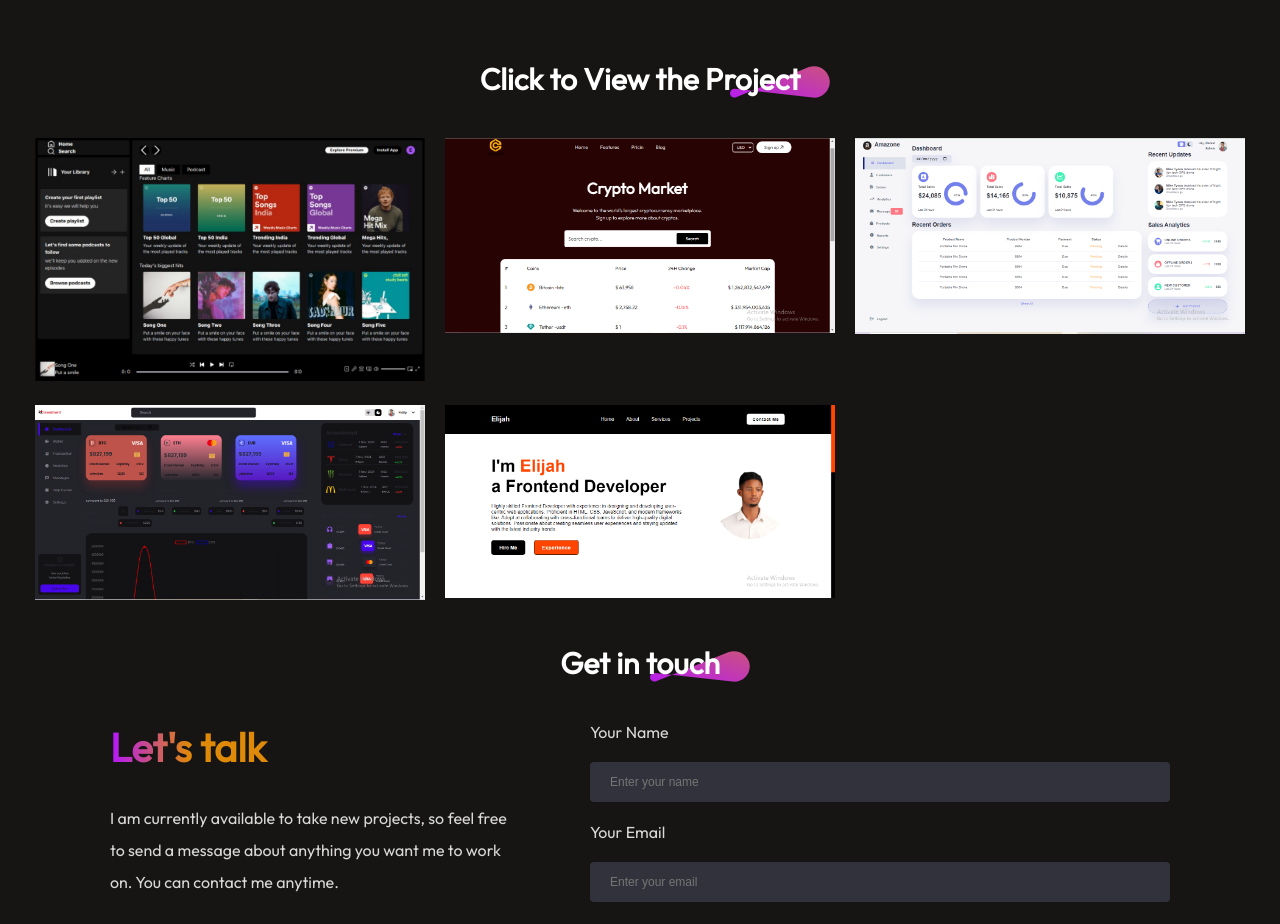
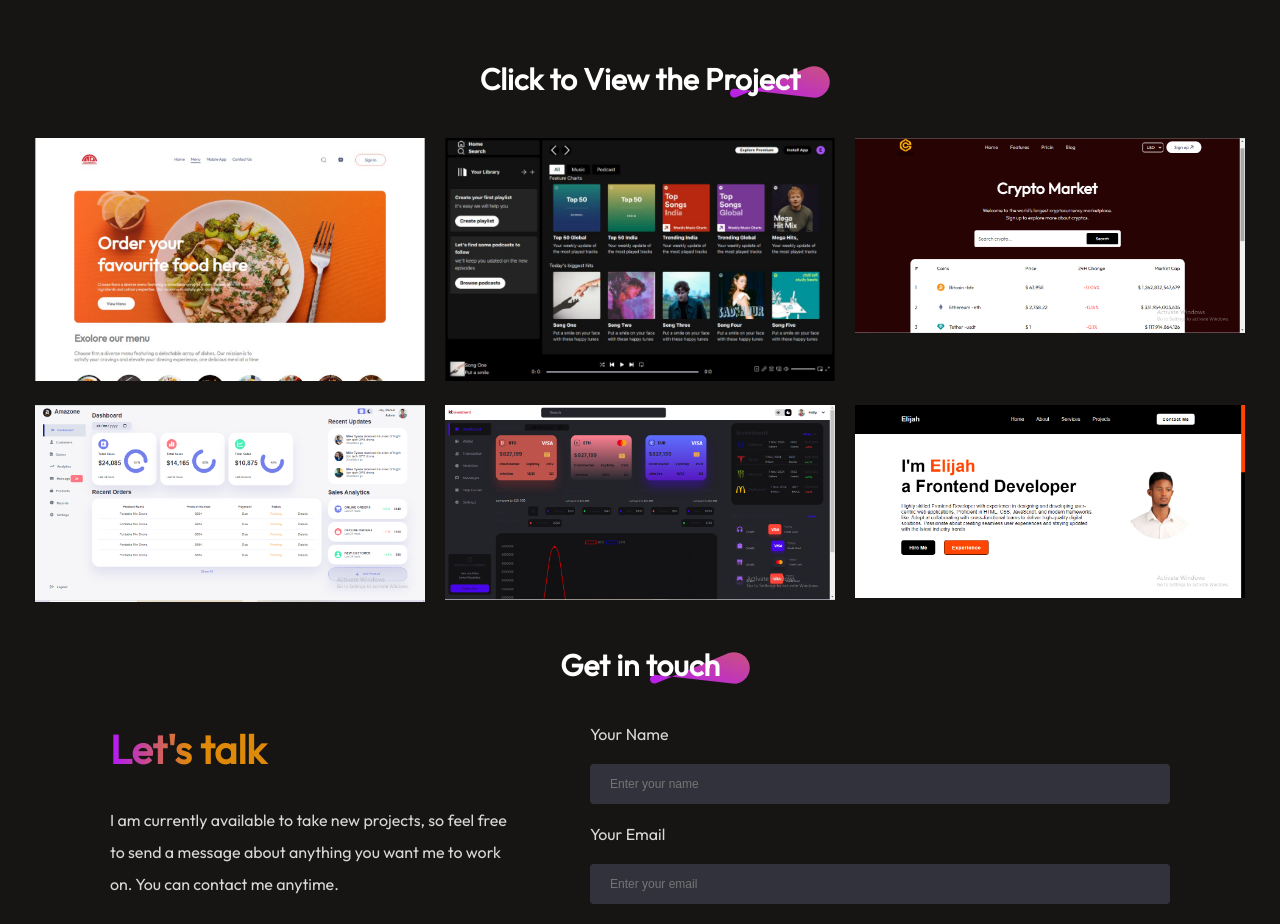
Before and after one commit to elijah571/My_portfolio, a React (Vite) app: page / in a window 1280 px wide. Shown: the part 1880-2804 px from the top of the page. Built offline with nearby package versions, Linux system fonts and the light colour scheme.

Commit message:
file added

```diff
--- a/src/assets/mywork_data.js
+++ b/src/assets/mywork_data.js
@@ -1,4 +1,4 @@
-// import project_img1 from '../assets/project_1.png';
+import project_img1 from '../assets/project_1.png';
 import project_img2 from '../assets/project_2.png';
 import project_img3 from '../assets/project_3.PNG';
 import project_img4 from '../assets/project_4.PNG';
@@ -6,12 +6,12 @@ import project_img5 from '../assets/project_5.PNG';
 import project_img6 from '../assets/project_6.PNG';
 
 const mywork_data = [
-    // {
-    //     w_no: 1,
-    //     w_name: "Web design",
-    //     w_img: project_img1,
-    //     url: "https://food-delivery-jxgs.vercel.app/"
-    // },
+    {
+        w_no: 1,
+        w_name: "Web design",
+        w_img: project_img1,
+        url: "https://food-delivery-jxgs.vercel.app/"
+    },
     {
         w_no: 2,
         w_name: "Web design",
```
